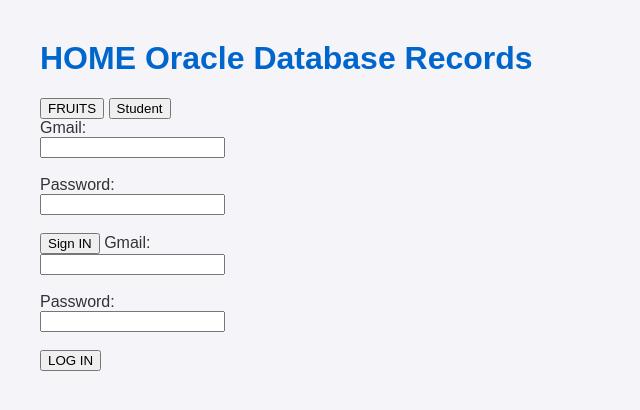
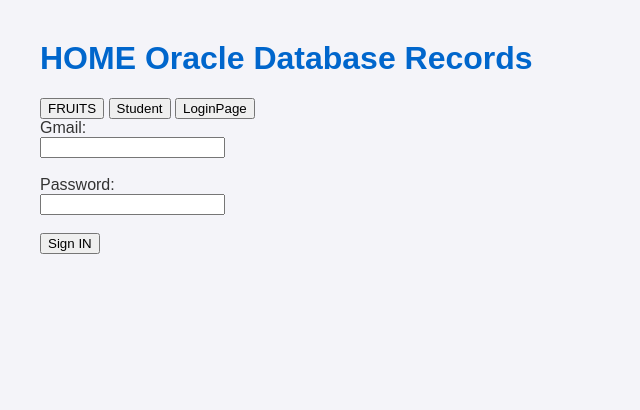
Before and after one commit to Hein333/serveranddatabasetest, a Flask app: page / in a window 1280 px wide. Shown: the top 410 px of the page, without its empty margins (0-640 px from the left). Run offline with Flask 3, Linux system fonts and the light colour scheme; data that the repository does not hold is empty.

Commit message:
Update home.html

```diff
--- a/templates/home.html
+++ b/templates/home.html
@@ -18,6 +18,8 @@
 
    <a href="https://serveranddatabasetest.onrender.com/FRUITS"><button>FRUITS</button></a>
     <a href="https://serveranddatabasetest.onrender.com/student"><button>Student</button></a>
+    <a href="https://serveranddatabasetest.onrender.com/loginpage"><button>LoginPage</button></a>
+
     <form action="/submit" method="POST">
         <!-- Input field for Username -->
         <label for="Gmail">Gmail:</label><br>
@@ -29,16 +31,6 @@
 
         <!-- Submit Button -->
         <button type="submit">Sign IN</button>
-        <!-- LOGIN FIELD -->
-    <form action="/login" method="POST">
-        <label for="Gmail">Gmail:</label><br>
-        <input type="text" name="first_name" required><br><br>
-        <label for="Password">Password:</label><br>
-        <input type="text"  name="last_name" required><br><br>
 
-        <!-- Submit Button -->
-        <button type="submit">LOG IN</button>
-
-    </form>
 </body>
 </html>
```
